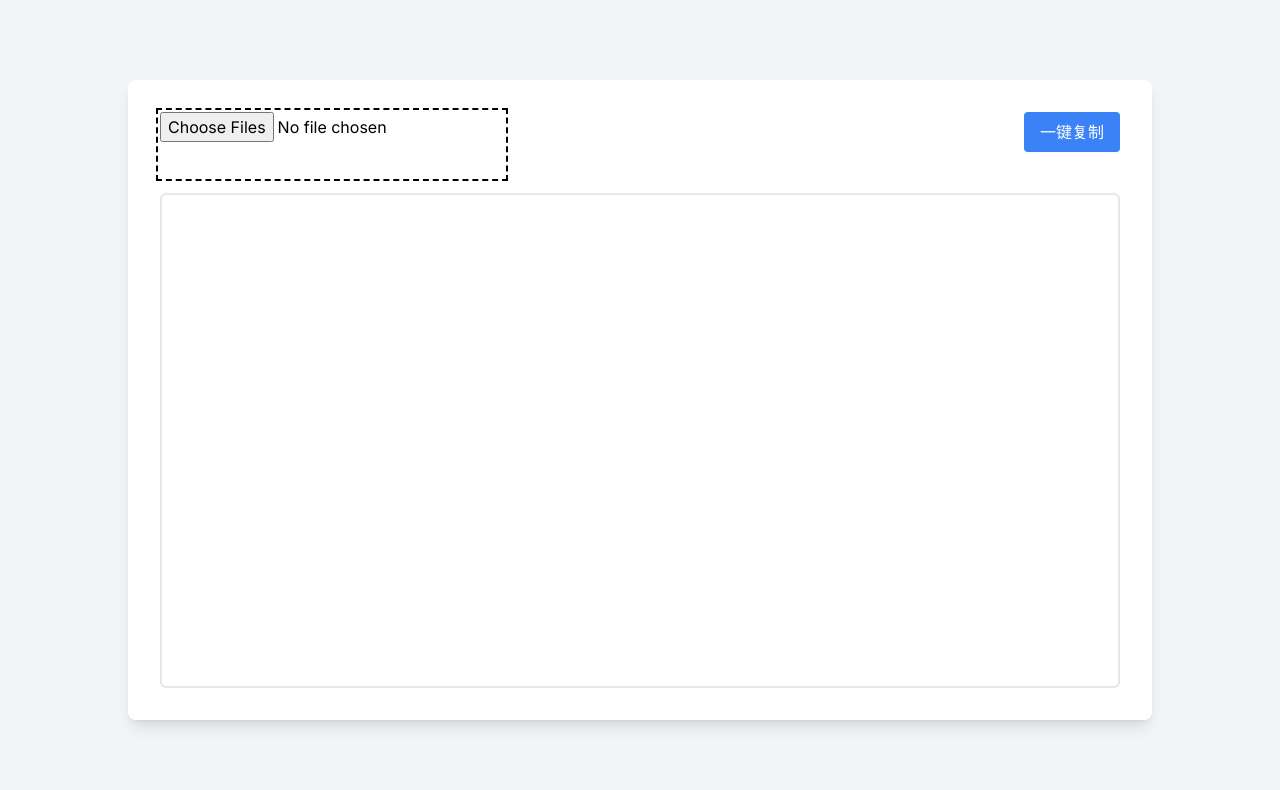
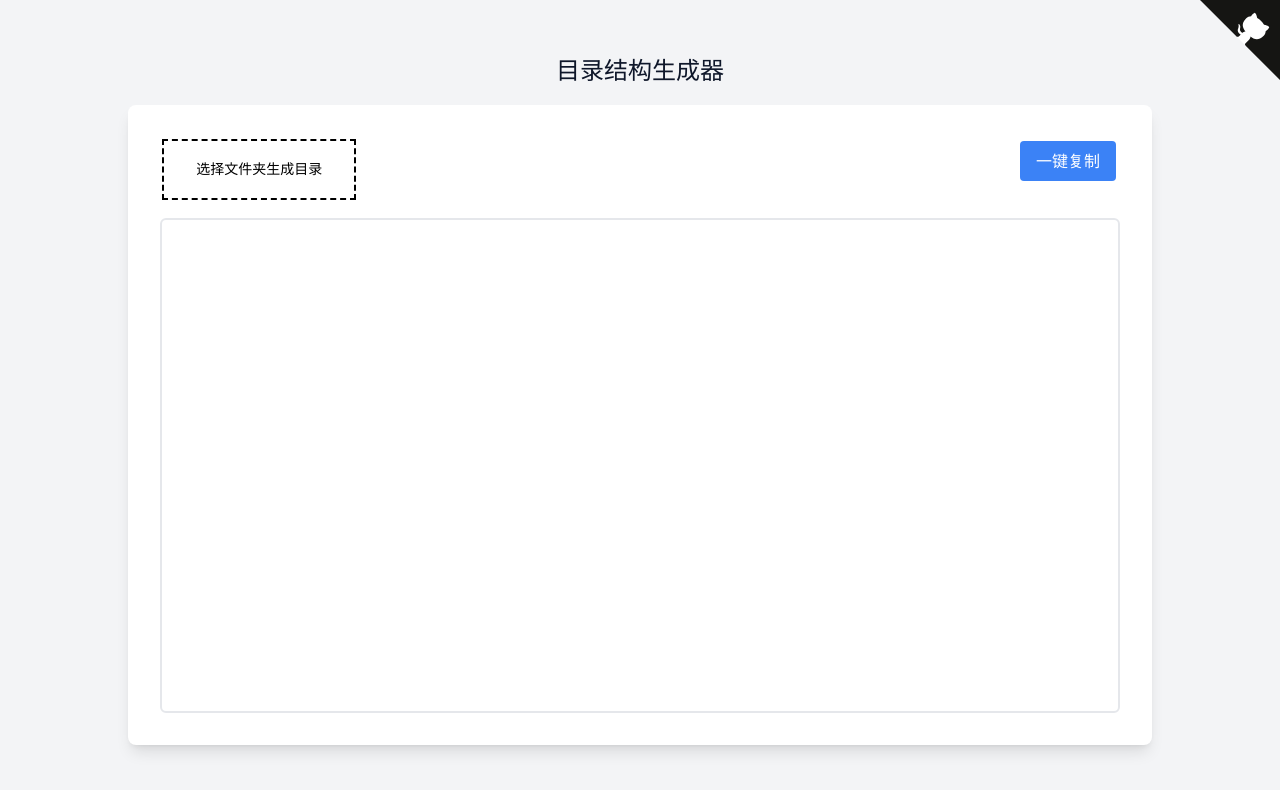
Before and after one commit to AnsonZnl/dir-tree, a Next.js app: page / in a window 1280 px wide. Shown: the top 790 px of the page. Built offline with nearby package versions, Linux system fonts and the light colour scheme.

Commit message:
feat: 页面优化

```diff
--- /dev/null
+++ b/components/star/index.css
@@ -0,0 +1,25 @@
+.github-corner:hover .octo-arm {
+  animation: octocat-wave 560ms ease-in-out;
+}
+@keyframes octocat-wave {
+  0%,
+  100% {
+    transform: rotate(0);
+  }
+  20%,
+  60% {
+    transform: rotate(-25deg);
+  }
+  40%,
+  80% {
+    transform: rotate(10deg);
+  }
+}
+@media (max-width: 500px) {
+  .github-corner:hover .octo-arm {
+    animation: none;
+  }
+  .github-corner .octo-arm {
+    animation: octocat-wave 560ms ease-in-out;
+  }
+}
--- /dev/null
+++ b/components/star/index.tsx
@@ -0,0 +1,37 @@
+import React from "react";
+import "./index.css";
+const GitHubCorner = () => {
+  return (
+    <a href="https://github.com/AnsonZnl/dir-tree" className="github-corner" aria-label="View source on GitHub" target="_blank">
+      <svg
+        width="80"
+        height="80"
+        viewBox="0 0 250 250"
+        style={{
+          fill: "#151513",
+          color: "#fff",
+          position: "absolute",
+          top: 0,
+          border: 0,
+          right: 0,
+        }}
+        aria-hidden="true"
+      >
+        <path d="M0,0 L115,115 L130,115 L142,142 L250,250 L250,0 Z"></path>
+        <path
+          d="M128.3,109.0 C113.8,99.7 119.0,89.6 119.0,89.6 C122.0,82.7 120.5,78.6 120.5,78.6 C119.2,72.0 123.4,76.3 123.4,76.3 C127.3,80.9 125.5,87.3 125.5,87.3 C122.9,97.6 130.6,101.9 134.4,103.2"
+          fill="currentColor"
+          style={{ transformOrigin: "130px 106px" }}
+          className="octo-arm"
+        ></path>
+        <path
+          d="M115.0,115.0 C114.9,115.1 118.7,116.5 119.8,115.4 L133.7,101.6 C136.9,99.2 139.9,98.4 142.2,98.6 C133.8,88.0 127.5,74.4 143.8,58.0 C148.5,53.4 154.0,51.2 159.7,51.0 C160.3,49.4 163.2,43.6 171.4,40.1 C171.4,40.1 176.1,42.5 178.8,56.2 C183.1,58.6 187.2,61.8 190.9,65.4 C194.5,69.0 197.7,73.2 200.1,77.6 C213.8,80.2 216.3,84.9 216.3,84.9 C212.7,93.1 206.9,96.0 205.4,96.6 C205.1,102.4 203.0,107.8 198.3,112.5 C181.9,128.9 168.3,122.5 157.7,114.1 C157.9,116.9 156.7,120.9 152.7,124.9 L141.0,136.5 C139.8,137.7 141.6,141.9 141.8,141.8 Z"
+          fill="currentColor"
+          className="octo-body"
+        ></path>
+      </svg>
+    </a>
+  );
+};
+
+export default GitHubCorner;
--- a/src/app/page.tsx
+++ b/src/app/page.tsx
@@ -1,10 +1,11 @@
 "use client";
-import React, { ChangeEvent, useState } from "react";
+import React, { ChangeEvent, useRef, useState } from "react";
 import { convertToDirectoryStructure, printDirectoryStructure } from "../../utils";
-
+import { toast } from "react-hot-toast";
+import GitHubStarButton from "../../components/star";
 const IndexPage = () => {
   const [directoryStructure, setDirectoryStructure] = useState("");
-
+  const fileInputRef = useRef<HTMLInputElement>(null);
   const handleFileUpload = (event: ChangeEvent<HTMLInputElement>) => {
     const files = event.target.files;
     if (!files || files.length === 0) {
@@ -20,21 +21,24 @@ const IndexPage = () => {
     const textArea = document.getElementById("result") as HTMLTextAreaElement;
     textArea.select();
     document.execCommand("copy");
+    toast.success("复制成功!");
   };
 
+  const openFileInput = () => {
+    fileInputRef.current?.click();
+  };
   return (
     <div className="flex flex-col items-center justify-center h-screen bg-gray-100">
+      <GitHubStarButton />
+      <div className="h-[50px] flex">
+        <h2 className=" items-center text-2xl text-slate-900">目录结构生成器</h2>
+      </div>
       <div className="bg-white p-8 rounded-lg shadow-lg w-[80%] h-[80%]">
-        <div className="h-[14%] flex justify-between">
-          <input
-            type="file"
-            id="folderInput"
-            className="mb-4 outline-dashed outline-2 outline-offset-2"
-            webkitdirectory=""
-            directory=""
-            multiple={true}
-            onChange={handleFileUpload}
-          />
+        <div className="h-[14%] flex justify-between p-1 min-w-[100px]">
+          <button onClick={openFileInput} className="w-[20%] mb-4 outline-dashed outline-2  text-sm">
+            选择文件夹生成目录
+          </button>
+          <input style={{ display: "none" }} type="file" id="folderInput" ref={fileInputRef} webkitdirectory="true" directory="" multiple={true} onChange={handleFileUpload} />
           <div>
             <button className="px-4 py-2 mb-4 bg-blue-500 text-white rounded hover:bg-blue-600" onClick={copy}>
               一键复制
@@ -44,7 +48,7 @@ const IndexPage = () => {
         <form className="w-[100%] h-[86%]">
           <textarea
             id="result"
-            className="h-[100%] w-[100%] font-mono resize-none border-solid border-2 border-gray-200 rounded-md"
+            className="h-[100%] w-[100%] font-mono resize-none border-solid border-2 border-gray-200 rounded-md p-2"
             value={directoryStructure}
             onChange={(e) => setDirectoryStructure(e.target.value)}
           />
--- a/utils/index.ts
+++ b/utils/index.ts
@@ -34,9 +34,10 @@ export const convertToDirectoryStructure = (fileList: FileList) => {
 
 export const printDirectoryStructure = (obj: any, isOne = false, prefix = "", isLast = true) => {
   let result = "";
-
+  let dirName = "";
   if (obj.type === "folder") {
     if (isOne) {
+      dirName = obj.name;
       result += prefix + obj.name + "\n";
     } else {
       result += prefix + (isLast ? "└─ " : "├─ ") + obj.name + "\n";
```
Also changed, not shown: evn.d.ts (+5 -5 lines), package.json (+5 -4 lines), 1 other file (tests, documents, lock files or other folders).
